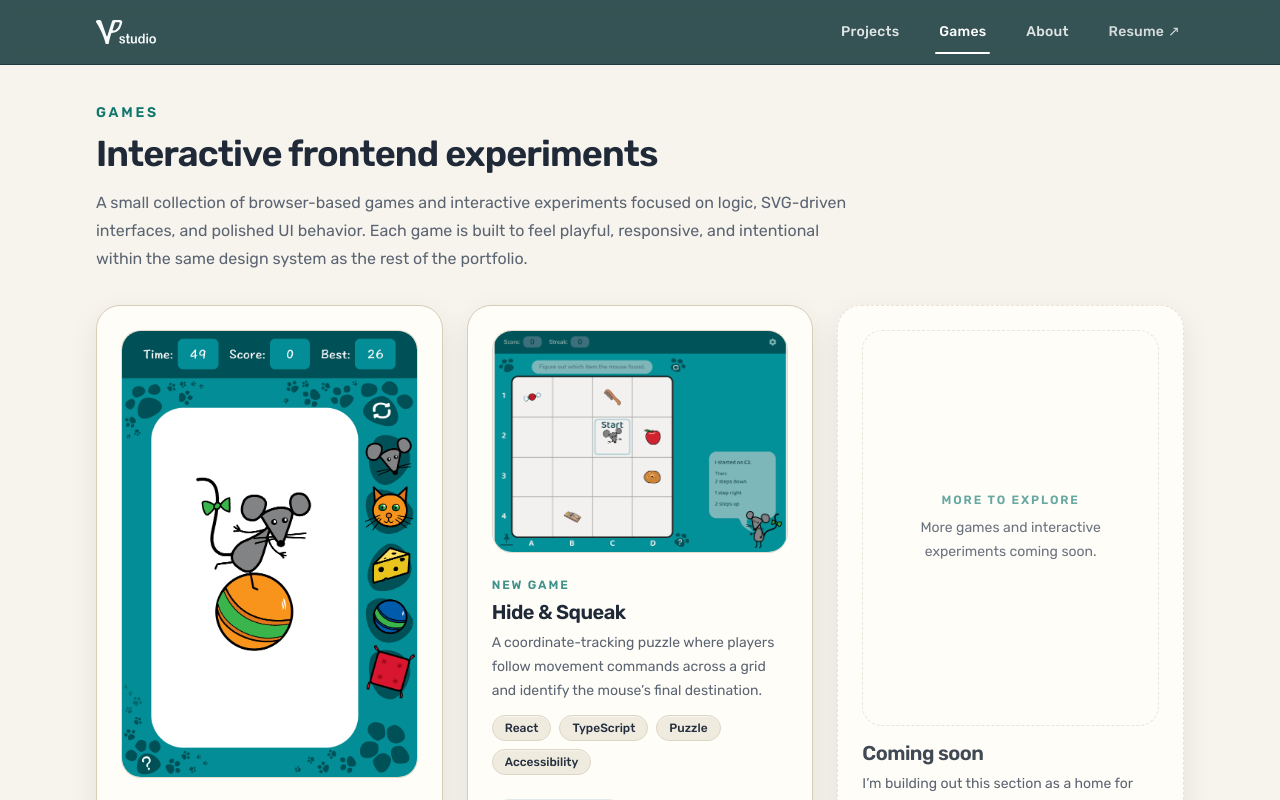
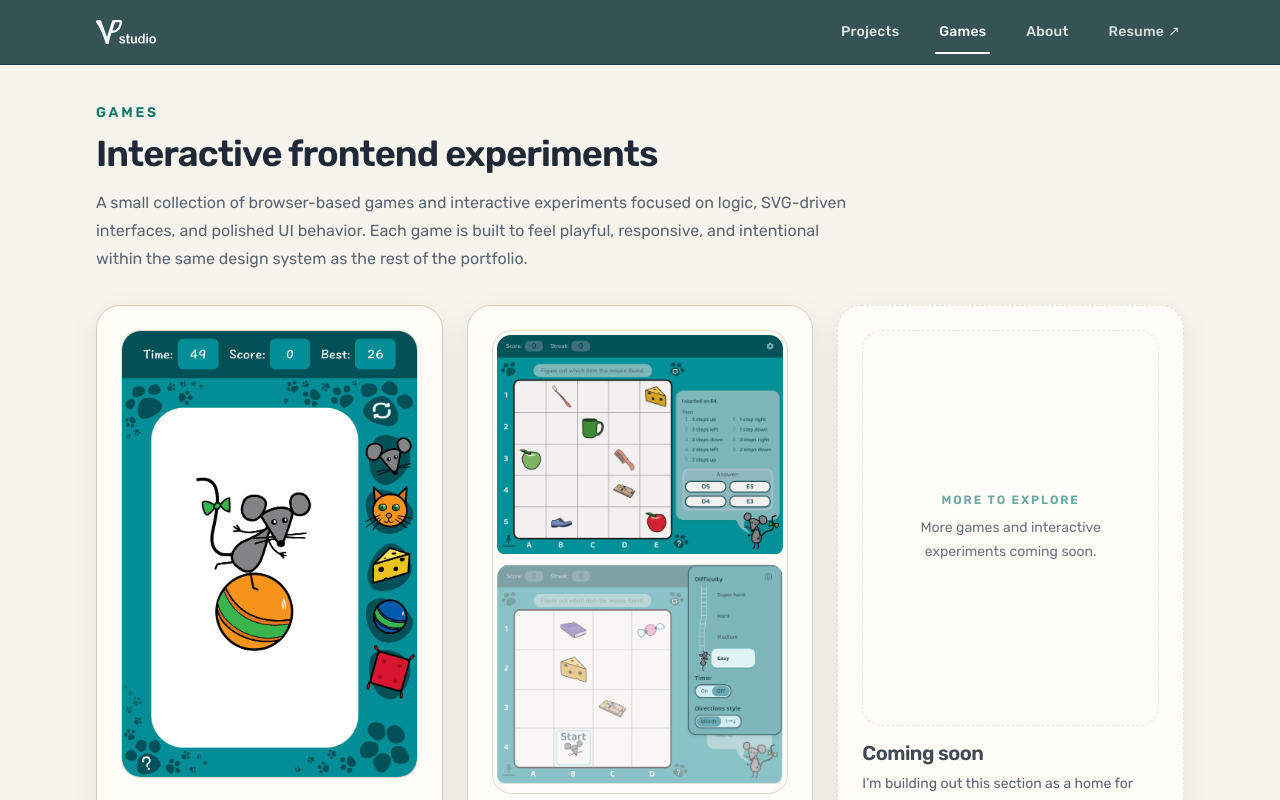
Before and after one commit to baabochka/pogudina-studio, a React (Vite) app: page /games in a window 1280 px wide. Shown: the top 800 px of the page. Built offline with nearby package versions, Linux system fonts and the light colour scheme.

Commit message:
Refine hide squeak game card previews

```diff
--- a/src/components/games/GameCard.tsx
+++ b/src/components/games/GameCard.tsx
@@ -17,6 +17,12 @@ export function GameCard({ game }: GameCardProps) {
           <GamePreview
             src={game.previewImage}
             alt={game.previewAlt}
+            imageFit={game.previewImageFit}
+            imagePosition={game.previewImagePosition}
+            secondaryAlt={game.previewSecondaryAlt}
+            secondaryImageFit={game.previewSecondaryImageFit}
+            secondaryImagePosition={game.previewSecondaryImagePosition}
+            secondarySrc={game.previewSecondaryImage}
             variant={game.previewVariant}
           />
         </div>
--- a/src/components/games/GamePreview.tsx
+++ b/src/components/games/GamePreview.tsx
@@ -1,43 +1,115 @@
 const GAME_PREVIEW_VARIANT_STYLES = {
   landscape: {
     frame: 'aspect-[4/3] p-0',
-    image: 'h-full w-full rounded-[16px] object-cover object-center',
+    stackedFrame: 'aspect-[4/6.25] p-0',
+    image: 'h-full w-full rounded-[16px] object-cover',
+    stackFrame: 'grid h-full w-full grid-rows-[minmax(0,1.5fr)_minmax(0,1.5fr)] gap-1 p-1',
+    stackImage: 'h-full w-full rounded-[14px] object-cover',
   },
   portrait: {
     frame: 'aspect-[798/1203] p-0',
-    image: 'h-full w-full rounded-[16px] object-cover object-center',
+    stackedFrame: '',
+    image: 'h-full w-full rounded-[16px] object-cover',
+    stackFrame: '',
+    stackImage: '',
   },
   square: {
     frame: 'aspect-square p-3',
-    image: 'max-h-full max-w-full object-contain object-center',
+    stackedFrame: '',
+    image: 'max-h-full max-w-full object-contain',
+    stackFrame: '',
+    stackImage: '',
   },
 } as const
 
 type GamePreviewProps = {
   alt: string
   className?: string
+  imageFit?: 'contain' | 'cover'
+  imagePosition?: string
+  secondaryAlt?: string
+  secondaryImageFit?: 'contain' | 'cover'
+  secondaryImagePosition?: string
+  secondarySrc?: string
   src: string
   variant: keyof typeof GAME_PREVIEW_VARIANT_STYLES
 }
 
-export function GamePreview({ alt, className = '', src, variant }: GamePreviewProps) {
+export function GamePreview({
+  alt,
+  className = '',
+  imageFit = 'cover',
+  imagePosition,
+  secondaryAlt,
+  secondaryImageFit = 'cover',
+  secondaryImagePosition,
+  secondarySrc,
+  src,
+  variant,
+}: GamePreviewProps) {
   const variantStyles = GAME_PREVIEW_VARIANT_STYLES[variant]
+  const shouldStackPreviews =
+    variant === 'landscape' && Boolean(secondarySrc && secondaryAlt)
 
   return (
     <div
       className={[
         'flex items-center justify-center overflow-hidden rounded-[20px] border border-border/70 bg-[color:color-mix(in_srgb,var(--surface)_90%,white)]',
-        variantStyles.frame,
+        shouldStackPreviews ? variantStyles.stackedFrame : variantStyles.frame,
         className,
       ]
         .join(' ')
         .trim()}
     >
-      <img
-        src={src}
-        alt={alt}
-        className={variantStyles.image}
-      />
+      {shouldStackPreviews ? (
+        <div className={variantStyles.stackFrame}>
+          <img
+            src={src}
+            alt={alt}
+            className={[
+              variantStyles.stackImage,
+              imageFit === 'contain' ? 'bg-[color:color-mix(in_srgb,var(--surface)_94%,white)]' : '',
+            ]
+              .join(' ')
+              .trim()}
+            style={{
+              objectFit: imageFit,
+              objectPosition: imagePosition ?? 'center',
+            }}
+          />
+          <img
+            src={secondarySrc}
+            alt={secondaryAlt}
+            className={[
+              variantStyles.stackImage,
+              secondaryImageFit === 'contain'
+                ? 'bg-[color:color-mix(in_srgb,var(--surface)_94%,white)]'
+                : '',
+            ]
+              .join(' ')
+              .trim()}
+            style={{
+              objectFit: secondaryImageFit,
+              objectPosition: secondaryImagePosition ?? 'center',
+            }}
+          />
+        </div>
+      ) : (
+        <img
+          src={src}
+          alt={alt}
+          className={[
+            variantStyles.image,
+            imageFit === 'contain' ? 'bg-[color:color-mix(in_srgb,var(--surface)_94%,white)]' : '',
+          ]
+            .join(' ')
+            .trim()}
+          style={{
+            objectFit: imageFit,
+            objectPosition: imagePosition ?? 'center',
+          }}
+        />
+      )}
     </div>
   )
 }
--- a/src/data/games.ts
+++ b/src/data/games.ts
@@ -1,5 +1,6 @@
 import pawsThinkGamePreview from '../assets/PawsThinkGamePreview.png'
 import hideSqueakGamePreview from '../assets/HideSqueakGamePreview.png'
+import hideSqueakSettingsPreview from '../assets/HideSqueakSettings.png'
 
 export type Game = {
   detailDescription: string
@@ -7,6 +8,12 @@ export type Game = {
   eyebrow?: string
   previewAlt: string
   previewImage: string
+  previewImageFit?: 'contain' | 'cover'
+  previewImagePosition?: string
+  previewSecondaryAlt?: string
+  previewSecondaryImage?: string
+  previewSecondaryImageFit?: 'contain' | 'cover'
+  previewSecondaryImagePosition?: string
   previewVariant: 'portrait' | 'landscape' | 'square'
   slug: string
   summary: string
@@ -20,6 +27,8 @@ export const games: Game[] = [
     title: 'Paws and Think',
     previewImage: pawsThinkGamePreview,
     previewAlt: 'Paws and Think game preview',
+    previewImageFit: 'cover',
+    previewImagePosition: 'center top',
     previewVariant: 'portrait',
     summary:
       'A quick deduction game built around color logic, visual pattern recognition, and a race against the clock.',
@@ -35,15 +44,21 @@ export const games: Game[] = [
     title: 'Hide & Squeak',
     previewImage: hideSqueakGamePreview,
     previewAlt: 'Hide & Squeak game preview',
+    previewImageFit: 'contain',
+    previewImagePosition: 'center top',
+    previewSecondaryImage: hideSqueakSettingsPreview,
+    previewSecondaryAlt: 'Hide & Squeak settings and board layout',
+    previewSecondaryImageFit: 'contain',
+    previewSecondaryImagePosition: 'center top',
     previewVariant: 'landscape',
     summary:
-      'A coordinate-tracking puzzle where players follow movement commands across a grid and identify the mouse’s final destination.',
+      'A spatial reasoning puzzle where players follow movement commands across a grid and identify the mouse’s final destination.',
     description:
-      'The game blends readable board logic with multiple input modes, hint support, previous-round review, and a timed mode that rewards fast, accurate path tracking.',
+      'The game blends procedural round generation, readable board logic, multiple input modes, hint support, previous-round review, and a timed mode that rewards accurate path tracking.',
     tags: ['React', 'TypeScript', 'Puzzle', 'Accessibility'],
     eyebrow: 'New game',
     detailDescription:
-      'Hide & Squeak is a grid puzzle about tracking a hidden mouse through a generated command sequence. Depending on difficulty, players either click the final board cell, choose from plausible coordinate options, or type the destination directly using A1-style labels.',
+      'Hide & Squeak is a grid puzzle about tracking a hidden mouse through a generated command sequence. Depending on difficulty, players either click the final board cell, choose from plausible coordinate options, or type the destination directly using A1-style labels, while the board generation system balances item density, distractor quality, and visual variety.',
   },
 ]
 
```
Also changed, not shown: src/assets/HideSqueakGamePreview.png, src/assets/HideSqueakSettings.png (added).
